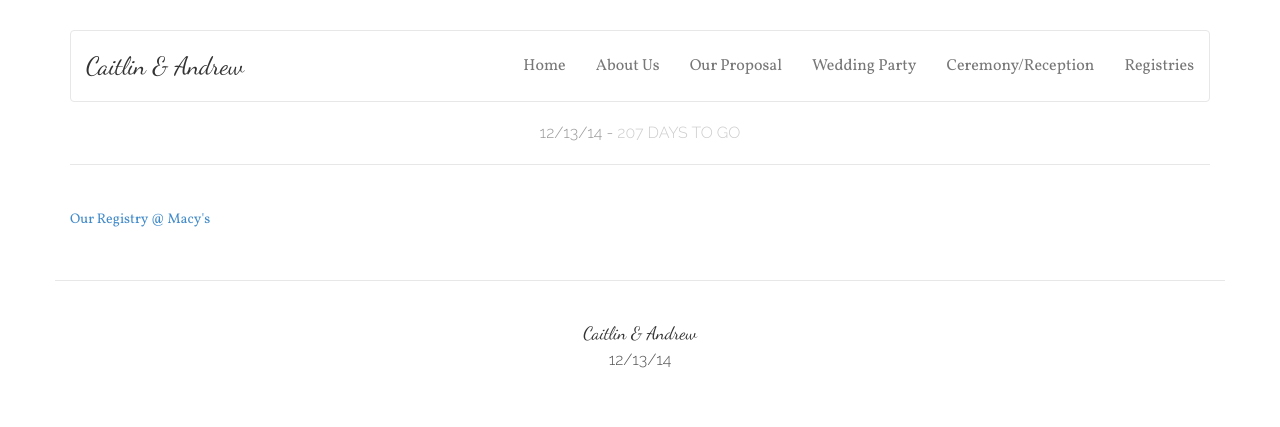
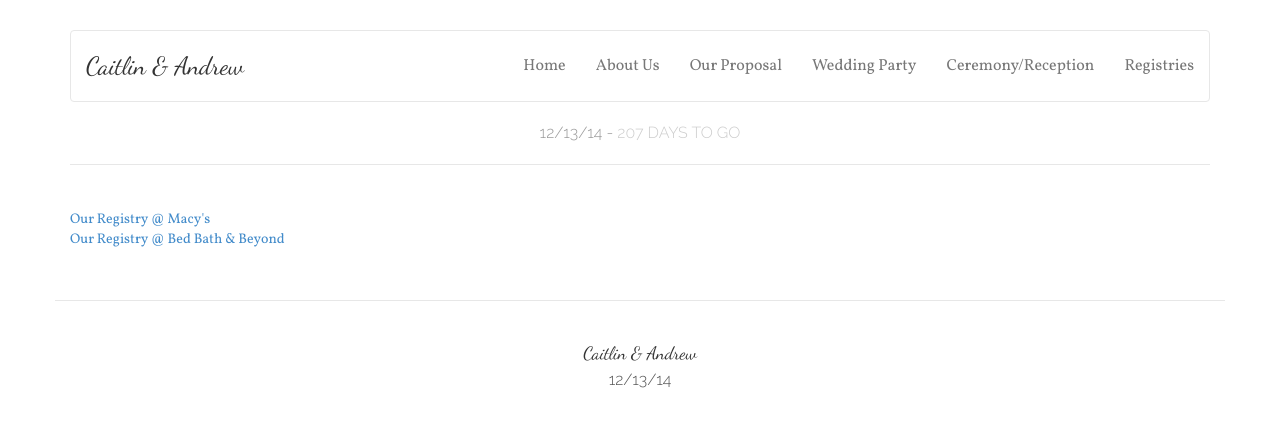
Before and after one commit to andrewkatz/wedding, a Jekyll site: the page built from registries.html, in a window 1280 px wide. Shown: the top 427 px of the page. Built offline with Jekyll 4.4.1, drawn with Linux system fonts in a browser that asks for light colours; nearby versions of some CDN libraries; Markdown is read by kramdown in place of the engine named in the settings.

Commit message:
bbb link

```diff
--- a/registries.html
+++ b/registries.html
@@ -4,5 +4,6 @@ title: Registries
 ---
 
 <div class="col-md-12">
-  <a href="http://www1.macys.com/registry/wedding/guest/?registryId=6167752">Our Registry @ Macy's</a>
+  <a href="http://www1.macys.com/registry/wedding/guest/?registryId=6167752">Our Registry @ Macy's</a><br/>
+  <a href="https://www.bedbathandbeyond.com/store/giftregistry/view_registry_guest.jsp?registryId=11063893&eventType=Wedding">Our Registry @ Bed Bath &amp; Beyond</a>
 </div>
```
